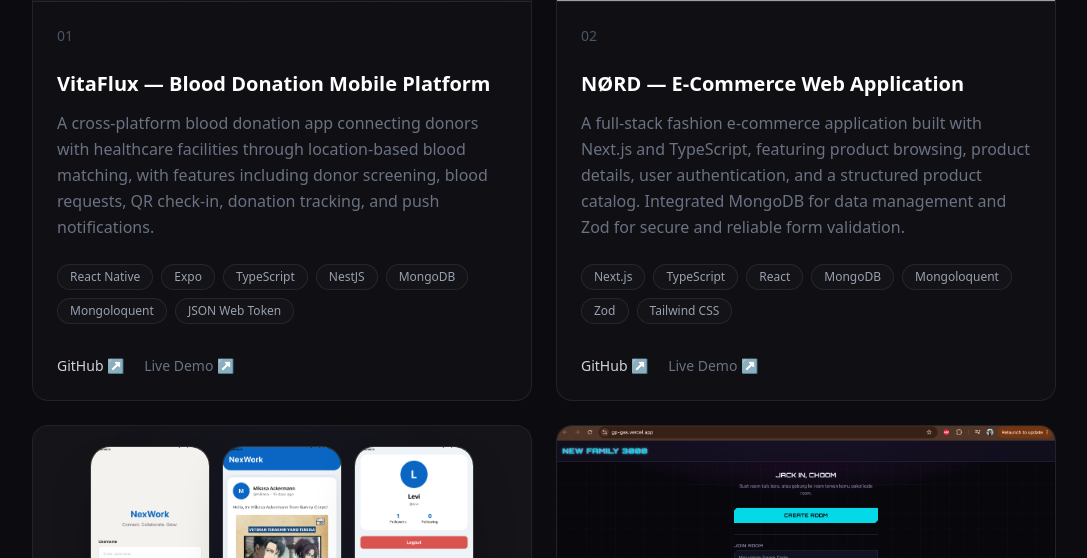
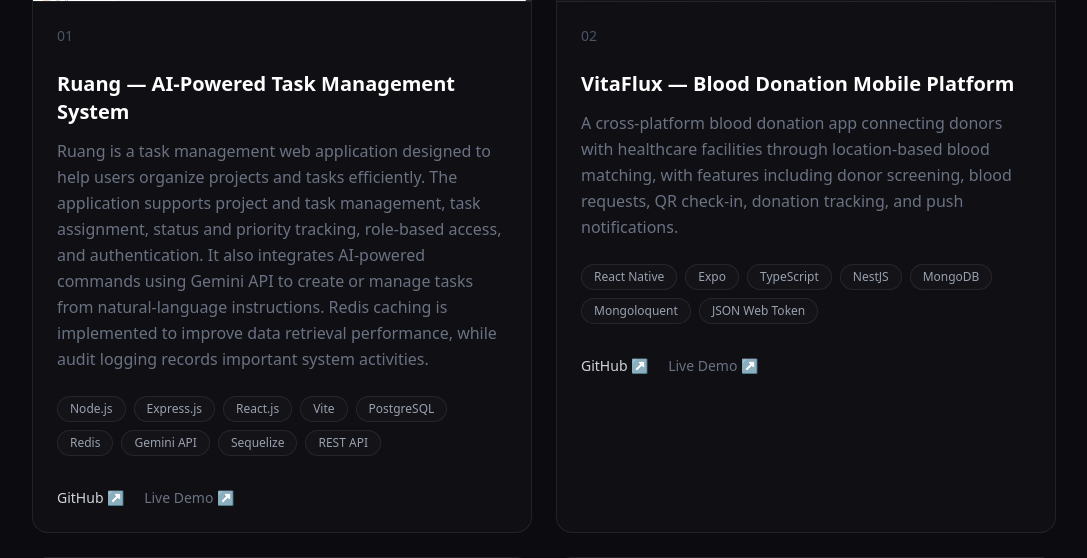
Before and after one commit to raafidewanto/portfolio-raafidewanto, a Next.js app in the folder app/: page / in a window 1280 px wide. Shown: the part 3573-4131 px from the top of the page, without its empty margins (96-1183 px from the left). Built offline with nearby package versions, Linux system fonts and the light colour scheme; grey boxes are pictures that could not be loaded.

Commit message:
Add Projects Ruang

```diff
--- a/app/src/app/components/Projects.tsx
+++ b/app/src/app/components/Projects.tsx
@@ -11,6 +11,27 @@
 };
 
 const projects: Project[] = [
+  {
+    title: "Ruang — AI-Powered Task Management System",
+    description:
+      "Ruang is a task management web application designed to help users organize projects and tasks efficiently. The application supports project and task management, task assignment, status and priority tracking, role-based access, and authentication. It also integrates AI-powered commands using Gemini API to create or manage tasks from natural-language instructions. Redis caching is implemented to improve data retrieval performance, while audit logging records important system activities.",
+    technologies: [
+      "Node.js",
+      "Express.js",
+      "React.js",
+      "Vite",
+      "PostgreSQL",
+      "Redis",
+      "Gemini API",
+      "Sequelize",
+      "REST API",
+    ],
+    images: ["/home-ruang.png"],
+    type: "web",
+    github: "https://github.com/raafidewanto/AI-task-management.git",
+    demo: "https://ruang-task-management.vercel.app/",
+  },
+
   {
     title: "VitaFlux — Blood Donation Mobile Platform",
     description:
```
Also changed, not shown: app/public/home-ruang.png (added).
